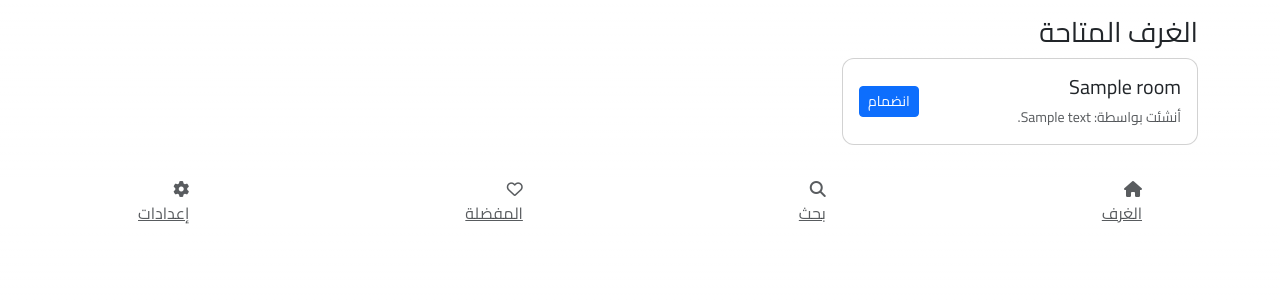
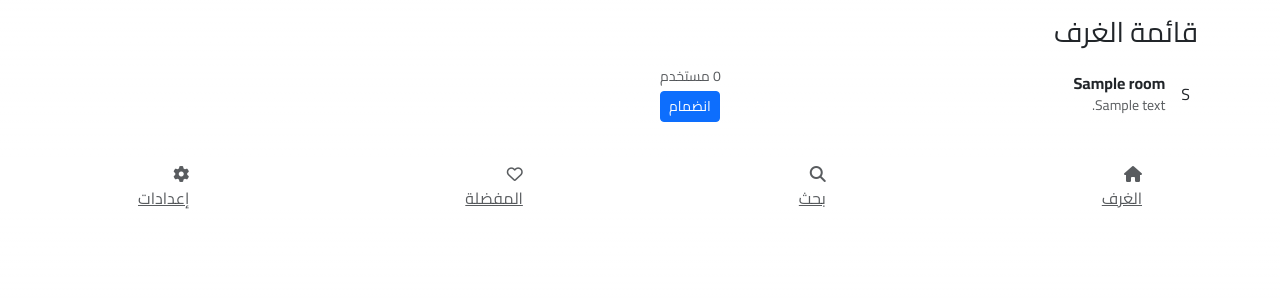
Before and after one commit to Mohammedkaadi/chat_app, a Flask app: page /rooms in a window 1280 px wide. Shown: the part 56-356 px from the top of the page. Run offline with Flask 3, Linux system fonts and the light colour scheme; the visitor is signed in with stand-in values (Sample User, id 1); tables that the repository leaves empty hold one stand-in row (values such as "Sample post").

Commit message:
Update rooms.html

```diff
--- a/templates/rooms.html
+++ b/templates/rooms.html
@@ -1,16 +1,18 @@
 {% extends 'base.html' %}
 {% block content %}
-<h3>الغرف المتاحة</h3>
+<h3>قائمة الغرف</h3>
 <div class="row">
   {% for r in rooms %}
-    <div class="col-md-4">
-      <div class="card mb-3 p-3">
-        <div class="d-flex justify-content-between align-items-center">
-          <div>
-            <div class="h5">{{ r[1] }}</div>
-            <div class="text-muted small">أنشئت بواسطة: {{ r[2] }}</div>
-          </div>
-          <a href="{{ url_for('chat', room=r[1]) }}" class="btn btn-sm btn-primary">انضمام</a>
+    <div class="col-md-6 mb-3">
+      <div class="room-card d-flex align-items-center p-2">
+        <div class="avatar me-3">{{ (r[1][0] if r[1] else '?') }}</div>
+        <div class="flex-grow-1">
+          <div class="fw-bold">{{ r[1] }}</div>
+          <div class="text-muted small">{{ r[2] }}</div>
+        </div>
+        <div class="text-end">
+          <div class="small text-muted">0 مستخدم</div>
+          <a class="btn btn-sm btn-primary mt-1" href="{{ url_for('chat', room=r[1]) }}">انضمام</a>
         </div>
       </div>
     </div>
```
